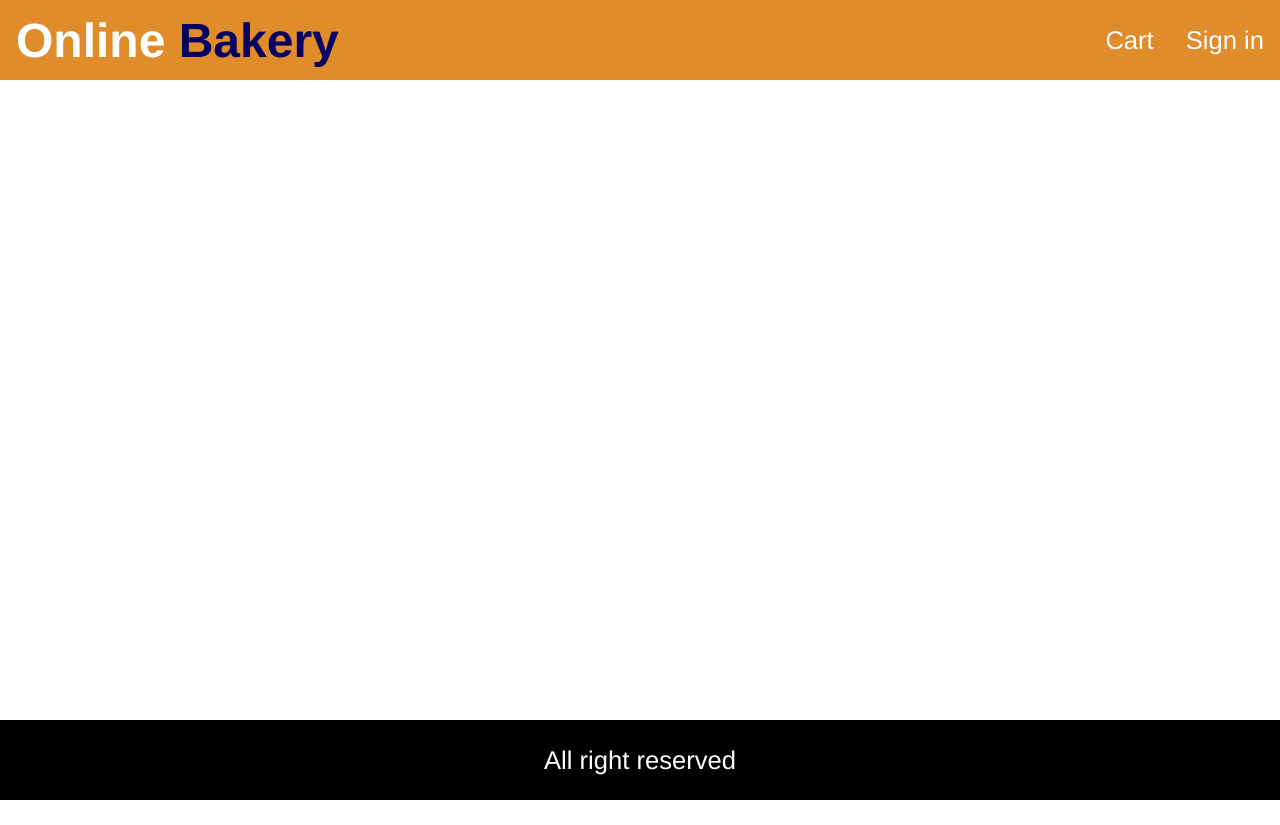
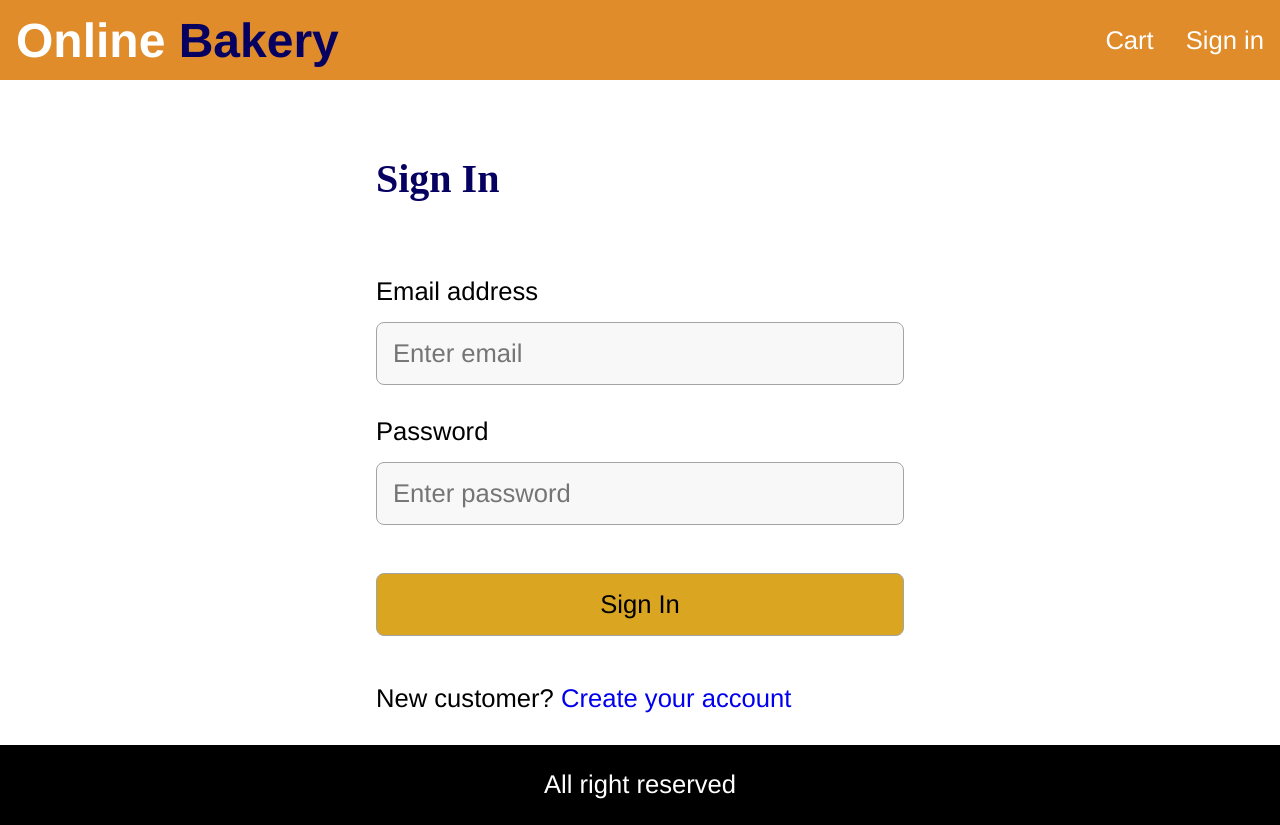
Before and after one commit to hafizwasi/fyp-project, a React (Create React App) app in the folder frontend/: page /signin in a window 1280 px wide. Before the commit the page ends 800 px from the top, so only its background shows below. Built offline with nearby package versions, Linux system fonts and the light colour scheme.

Commit message:
Design sign in screen

```diff
--- a/frontend/src/App.jsx
+++ b/frontend/src/App.jsx
@@ -4,6 +4,7 @@
 import CartScreen from "./screens/CartScreen";
 import HomeScreen from "./screens/HomeScreen";
 import ProductScreen from "./screens/ProductScreen";
+import SigninScreen from "./screens/SigninScreen";
 
 function App() {
   const cart = useSelector((state) => state.cart);
@@ -30,6 +31,7 @@
         <main>
         <Route path="/cart/:id?" component={CartScreen}></Route>
           <Route path="/product/:id" component={ProductScreen}></Route>
+          <Route path="/signin" component={SigninScreen}></Route>
           <Route path="/" component={HomeScreen} exact></Route>
         </main>
         <footer className="row center">All right reserved</footer>
--- a/frontend/src/index.css
+++ b/frontend/src/index.css
@@ -214,3 +214,24 @@
   color: #a02020;
   background-color: #ffe0e0;
 }
+
+/* Form */
+.form {
+  max-width: 35rem;
+  margin: 0 auto;
+}
+.signin{
+  font-family: Snap ITC;
+  font-size: 40px;
+  color:#060061;
+}
+
+.form > div {
+  display: flex;
+  flex-direction: column;
+  margin: 1rem;
+}
+.form label {
+  margin: 1rem 0;
+  display: block;
+}
--- /dev/null
+++ b/frontend/src/screens/SigninScreen.js
@@ -0,0 +1,52 @@
+import React, { useState } from 'react';
+import { Link } from 'react-router-dom';
+
+export default function SigninScreen() {
+    const [email, setEmail] = useState('');
+    const [password, setPassword] = useState('');
+    const submitHandler = (e) => {
+      e.preventDefault();
+      // TODO: sign in action
+    };
+    return (
+    <div>
+      <form className="form" onSubmit={submitHandler}>
+        <div>
+          <h1 className="signin">Sign In</h1>
+        </div>
+        <div>
+          <label htmlFor="email">Email address</label>
+          <input
+            type="email"
+            id="email"
+            placeholder="Enter email"
+            required
+            onChange={(e) => setEmail(e.target.value)}
+          ></input>
+        </div>
+        <div>
+          <label htmlFor="password">Password</label>
+          <input
+            type="password"
+            id="password"
+            placeholder="Enter password"
+            required
+            onChange={(e) => setPassword(e.target.value)}
+          ></input>
+        </div>
+        <div>
+          <label />
+          <button className="primary" type="submit">
+            Sign In
+          </button>
+        </div>
+        <div>
+          <label />
+          <div>
+            New customer? <Link to="/register">Create your account</Link>
+          </div>
+        </div>
+      </form>
+    </div>
+  );
+}
```
